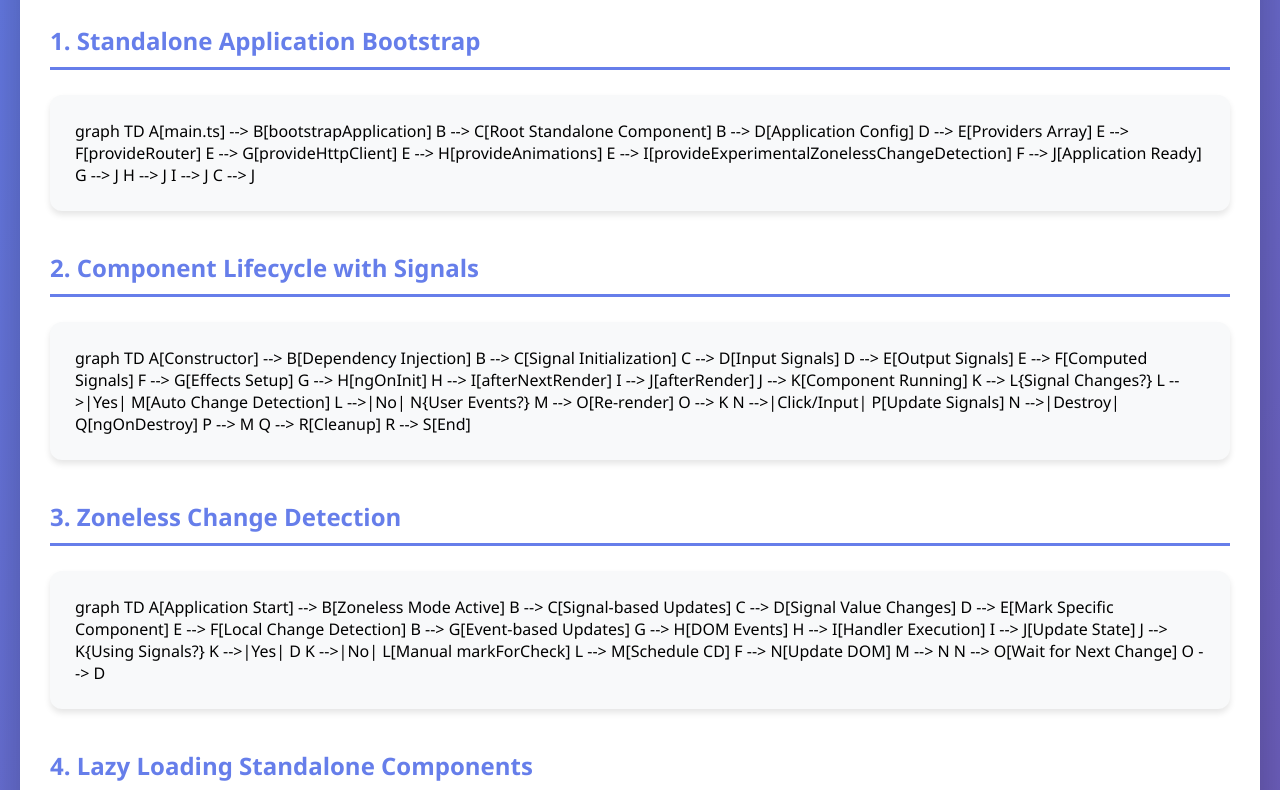
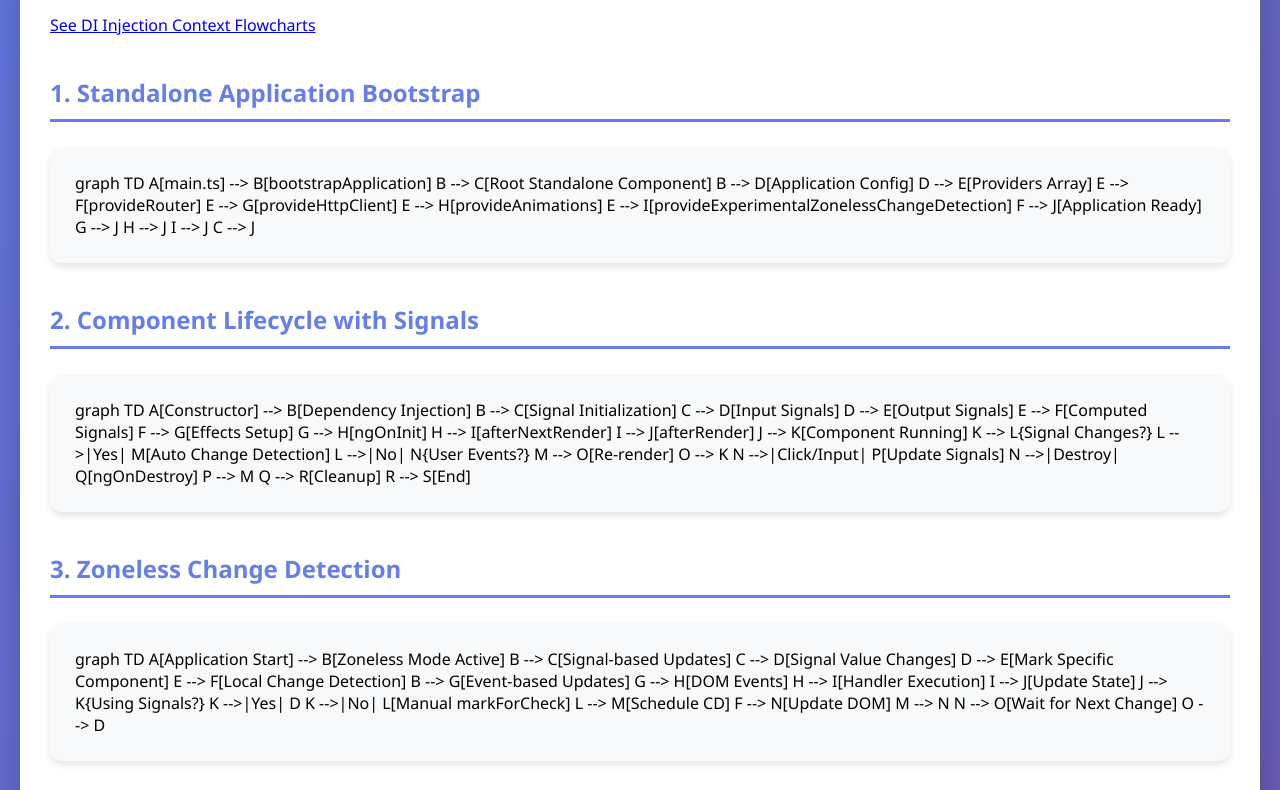
Before and after one commit to aliroshandev/angular-lifecycles, a plain HTML site: page demo/angular-lifecycles.html in a window 1280 px wide. Shown: the part 148-938 px from the top of the page. Drawn offline with Linux system fonts and the light colour scheme; a script that the page names is missing.

Commit message:
fix pages with demo

```diff
--- a/angular-lifecycles.html
+++ b/demo/angular-lifecycles.html
@@ -42,6 +42,7 @@
 <body>
     <div class="container">
         <h1>🎯 Angular 21 Standalone Application Lifecycle</h1>
+        <a href="angular-di-injection-context.html">See DI Injection Context Flowcharts</a>
 
         <h2>1. Standalone Application Bootstrap</h2>
         <div class="mermaid">
```
Also changed, not shown: demo/angular-di-injection-context.html (renamed from angular-di-injection-context.html, +1 -0 lines).
